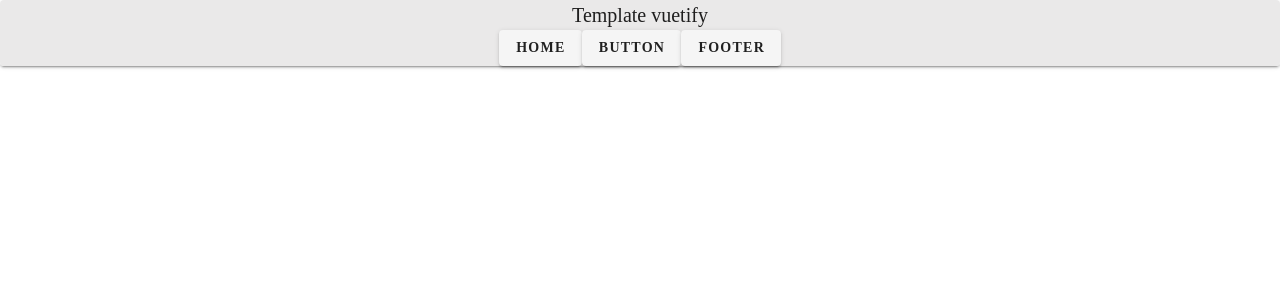
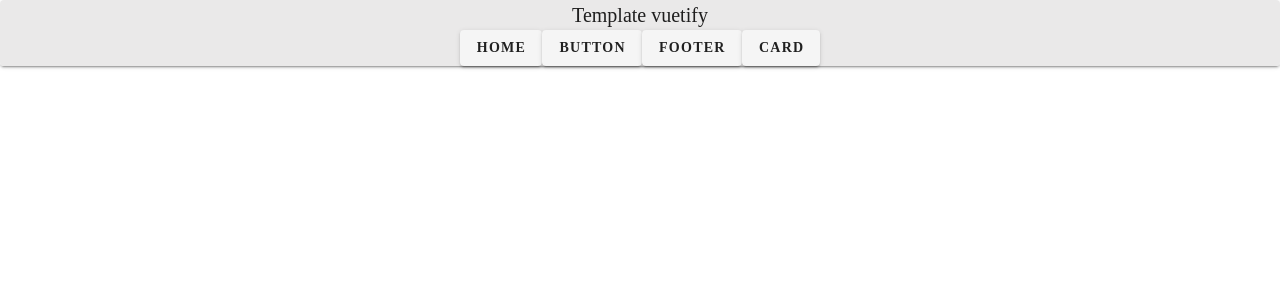
Before and after one commit to SacleuxBenoit/creation-template-vuetify, a Vue app in the folder front/: page / in a window 1280 px wide. Shown: the top 300 px of the page. Built offline with nearby package versions, Linux system fonts and the light colour scheme.

Commit message:
add a button Card in the component Header.vue

```diff
--- a/front/src/components/Header.vue
+++ b/front/src/components/Header.vue
@@ -21,6 +21,12 @@
         </v-btn>
       </router-link>
 
+      <router-link to="/card">
+        <v-btn>
+          <strong>Card</strong>
+        </v-btn>
+      </router-link>
+
   </div>
   </v-card>
 </template>
```
